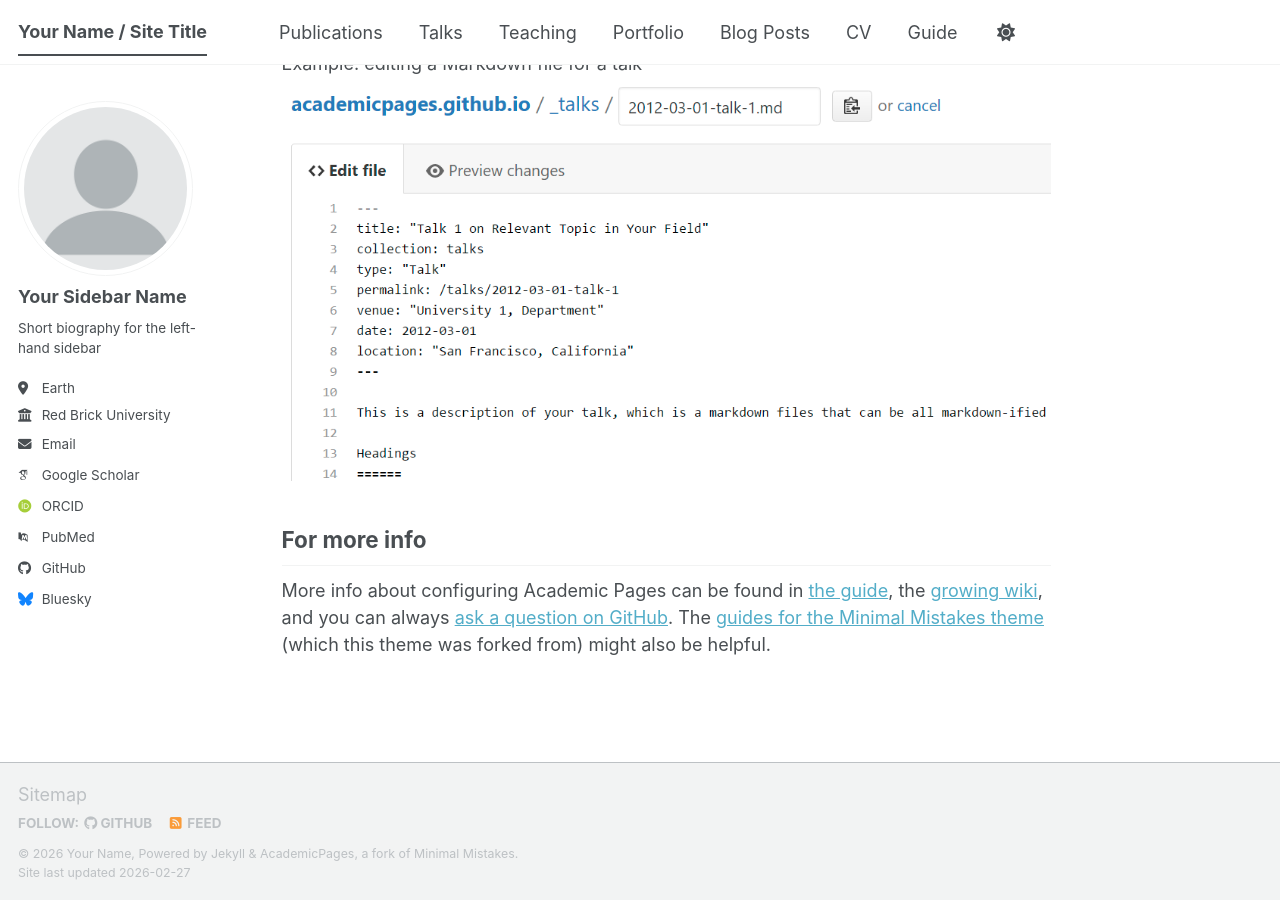
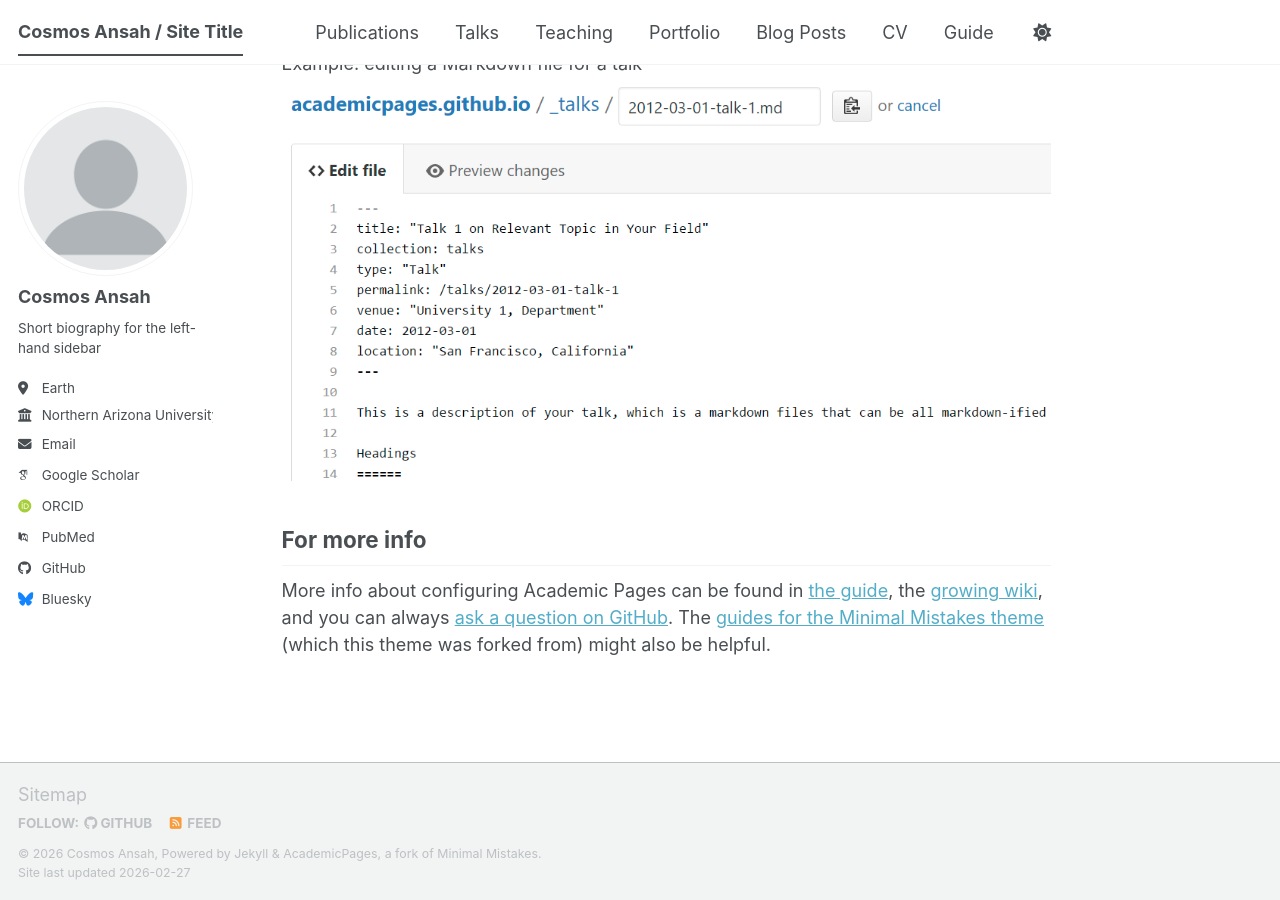
Before and after one commit to csansah-cyber/cosmosansah.github.io, a Jekyll site: the page built from _pages/about.md, in a window 1280 px wide and 900 px high, scrolled down 2720 px. Built offline with Jekyll 4.4.1, drawn with Linux system fonts in a browser that asks for light colours; some web fonts are replaced; a script bundle is joined from its source files by our own code; library files that are not in the unit come from our copies.

Commit message:
Update _config.yml

```diff
--- a/_config.yml
+++ b/_config.yml
@@ -9,10 +9,10 @@
 # Basic Site Settings
 locale                   : "en-US"
 site_theme               : "default" # The available themes options are "default", "air", "sunrise", "mint", "dirt" and "contrast"
-title                    : "Your Name / Site Title"
+title                    : "Cosmos Ansah / Site Title"
 title_separator          : "-"
-name                     : &name "Your Name"
-description              : &description "Your Name's academic portfolio"   # Update this with a general description of your site, this is the default if not overridden by a page
+name                     : &name "Cosmos Ansah"
+description              : &description "Cosmos Ansah's academic portfolio"   # Update this with a general description of your site, this is the default if not overridden by a page
 url                      : https://academicpages.github.io # The base hostname & protocol for your site e.g. "https://[your GitHub username].github.io",
                                                            # or if you already have some other page hosted on Github then use "https://[your GitHub username].github.io/[Your Repo Name]"
 baseurl                  : "" # the subpath of your site, e.g. "/blog"
@@ -24,18 +24,18 @@ repository               : "academicpages/academicpages.github.io"
 author:
   # Biographic information
   avatar           : "profile.png"
-  name             : "Your Sidebar Name"
+  name             : "Cosmos Ansah"
   pronouns         : # example: "she/her"
   bio              : "Short biography for the left-hand sidebar"
   location         : "Earth"
-  employer         : "Red Brick University"
+  employer         : "Northern Arizona University"
   uri              : # URL
-  email            : "none@example.org"
+  email            : "cosmossaviouransah@gmail.com"
 
   # Academic websites
   academia         : # URL
   arxiv            : # URL - Update with the correct link to your profile
-  googlescholar    : "https://scholar.google.com/citations?user=PS_CX0AAAAAJ"
+  googlescholar    : "https://scholar.google.com/citations?hl=en&user=by0WiXcAAAAJ"
   inspire-hep      : # URL
   impactstory      : # URL
   orcid            : "https://orcid.org/yourorcidurl"
@@ -66,7 +66,7 @@ author:
   keybase          : # Username
   instagram        : # Username
   lastfm           : # Username
-  linkedin         : # Username
+  linkedin         : # cosmosansah
   mastodon         : # URL
   medium           : # URL
   pinterest        : # Username
@@ -87,7 +87,7 @@ publication_category:
   books:
     title: 'Books'
   manuscripts:
-    title: 'Journal Articles'
+    title: 'More than a trade-off: livelihood sources and support for environmental protection in Africa'
   conferences:
     title: 'Conference Papers'
 
```
